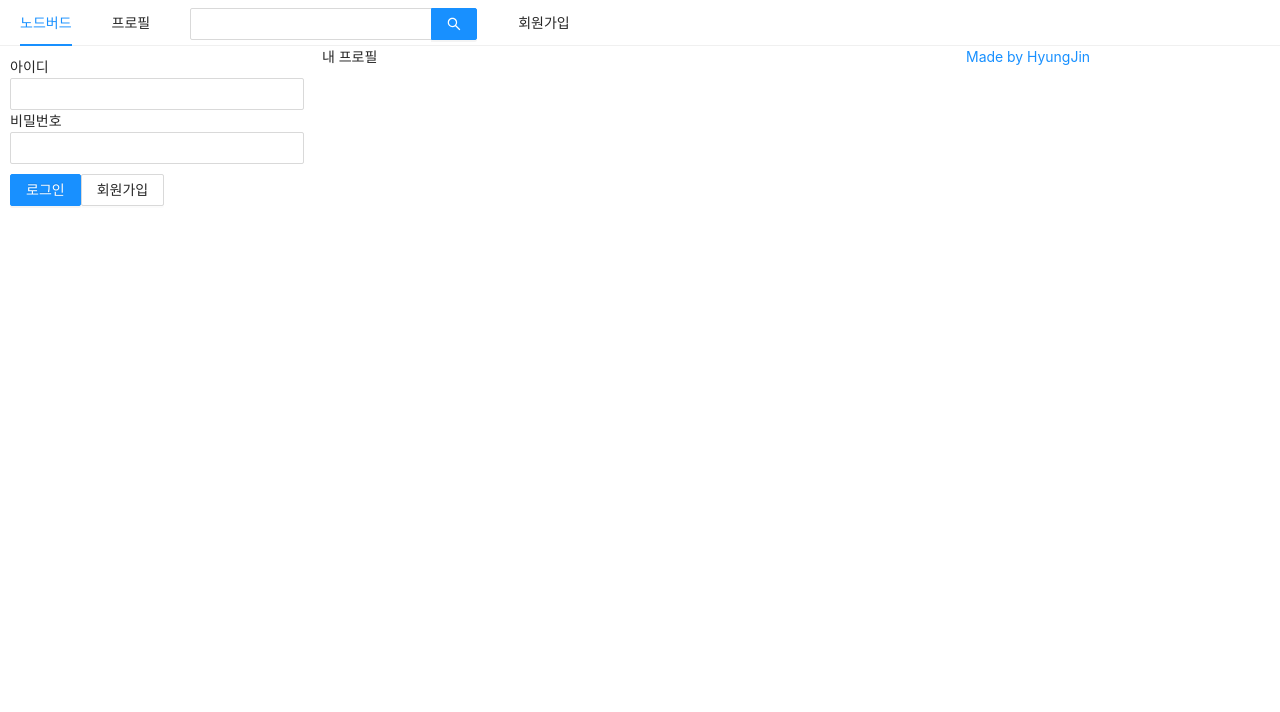
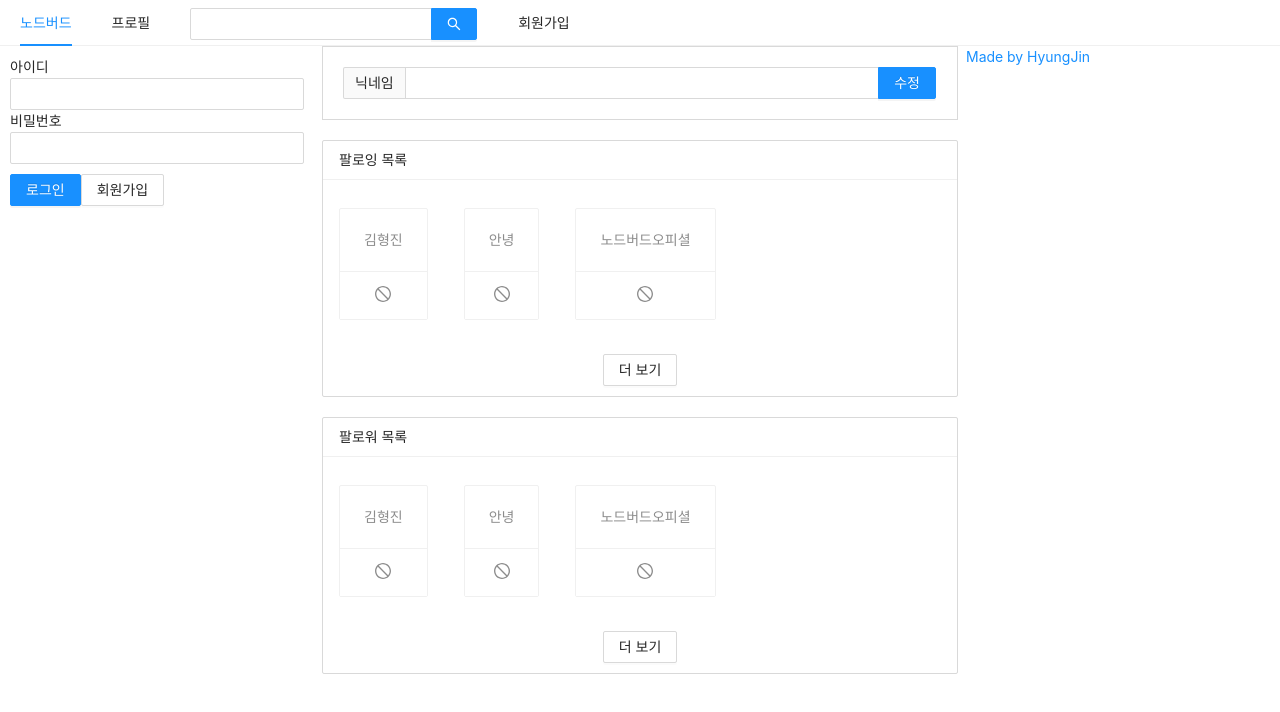
Before and after one commit to HJ97Kim/React-NodeBird, a Next.js app in the folder prepare/front/: page /profile in a window 1280 px wide. Shown: the top 712 px of the page. Built offline with nearby package versions, Linux system fonts and the light colour scheme.

Commit message:
profile page

```diff
--- /dev/null
+++ b/prepare/front/components/FollowList.js
@@ -0,0 +1,32 @@
+import React from 'react';
+import PropTypes from 'prop-types';
+import { List, Button, Card } from 'antd';
+import { StopOutlined } from '@ant-design/icons';
+
+const FollowList = ({ header, data }) => {
+  return (
+    <List
+      style={{ marginBottom: 20 }}
+      grid={{ gutter: 4, xs: 2, md: 3 }}
+      size="small"
+      header={<div>{header}</div>}
+      loadMore={<div style={{ textAlign: 'center', margin: '10px 0' }}><Button>더 보기</Button></div>}
+      bordered
+      dataSource={data}
+      renderItem={(item) => (
+        <List.Item style={{ marginTop: 20 }}>
+          <Card actions={[<StopOutlined key="stop" />]}>
+            <Card.Meta description={item.nickname} />
+          </Card>
+        </List.Item>
+      )}
+    />
+  )
+};
+
+FollowList.propTypes = {
+  header: PropTypes.string.isRequired,
+  data: PropTypes.array.isRequired,
+};
+
+export default FollowList;
--- /dev/null
+++ b/prepare/front/components/NicknameEditForm.js
@@ -0,0 +1,14 @@
+import React, { useMemo } from 'react';
+import { Form, Input } from 'antd';
+
+const NicknameEditForm = () => {
+  const style = useMemo(() => ({ marginBottom: '20px', border: '1px solid #d9d9d9', padding: '20px' }), []);
+
+  return (
+    <Form style={style}>
+      <Input.Search addonBefore="닉네임" enterButton="수정" />
+    </Form>
+  )
+};
+
+export default NicknameEditForm;
--- a/prepare/front/components/UserProfile.js
+++ b/prepare/front/components/UserProfile.js
@@ -1,3 +1,4 @@
+/* eslint-disable react/prop-types */
 import React, { useCallback } from 'react';
 import { Card, Avatar, Button } from 'antd';
 
--- a/prepare/front/pages/profile.js
+++ b/prepare/front/pages/profile.js
@@ -1,14 +1,25 @@
-/* eslint-disable react/react-in-jsx-scope */
-import AppLayout from '../components/AppLayout';
+import React from 'react';
 import Head from 'next/head';
 
+import AppLayout from '../components/AppLayout';
+import NicknameEditForm from '../components/NicknameEditForm';
+import FollowList from '../components/FollowList';
+
+
 const Profile = () => {
+  const followerList = [{ nickname: '김형진' }, { nickname: '안녕' }, { nickname: '노드버드오피셜' }];
+  const followingList = [{ nickname: '김형진' }, { nickname: '안녕' }, { nickname: '노드버드오피셜' }];
+
   return (
     <>
       <Head>
         <title>내 프로필 | NodeBird</title>
       </Head>
-      <AppLayout>내 프로필</AppLayout>
+      <AppLayout>
+        <NicknameEditForm />
+        <FollowList header="팔로잉 목록" data={followingList} />
+        <FollowList header="팔로워 목록" data={followerList} />
+      </AppLayout>
     </>
   );
 };
```
